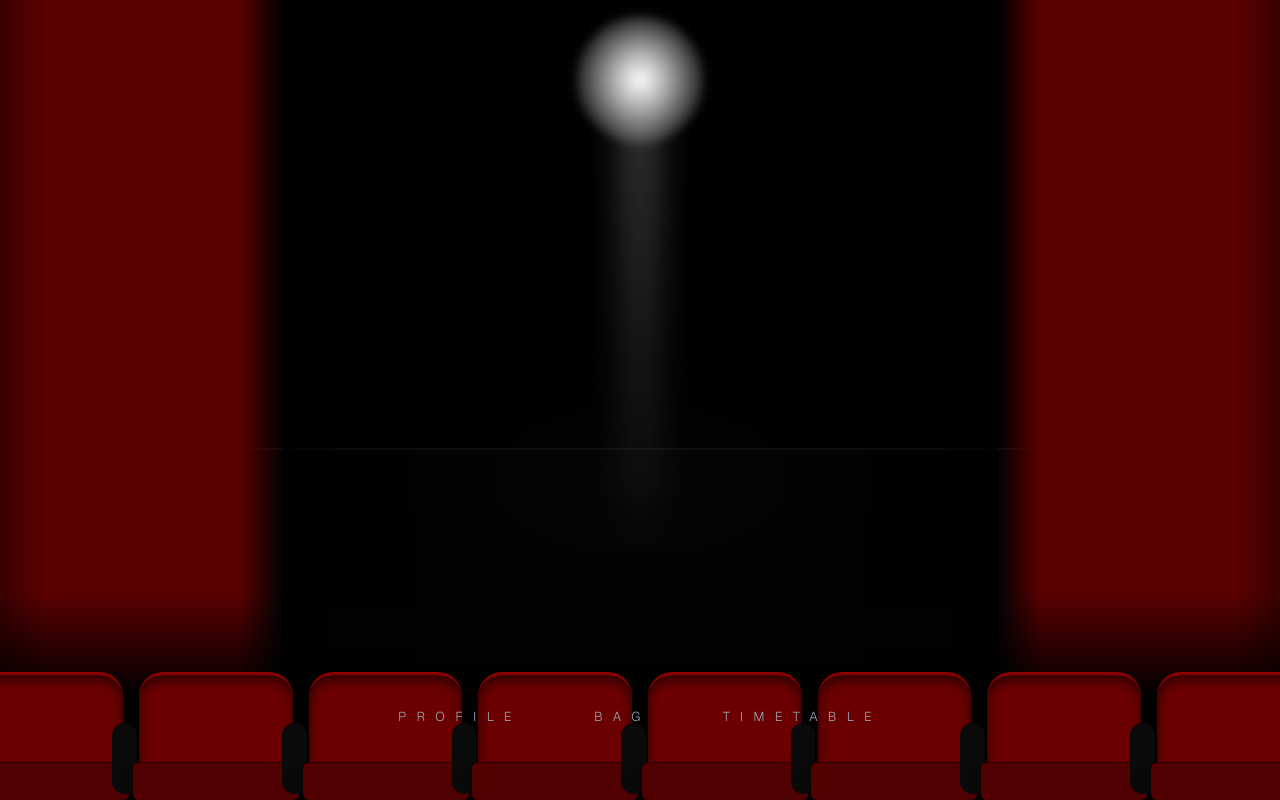
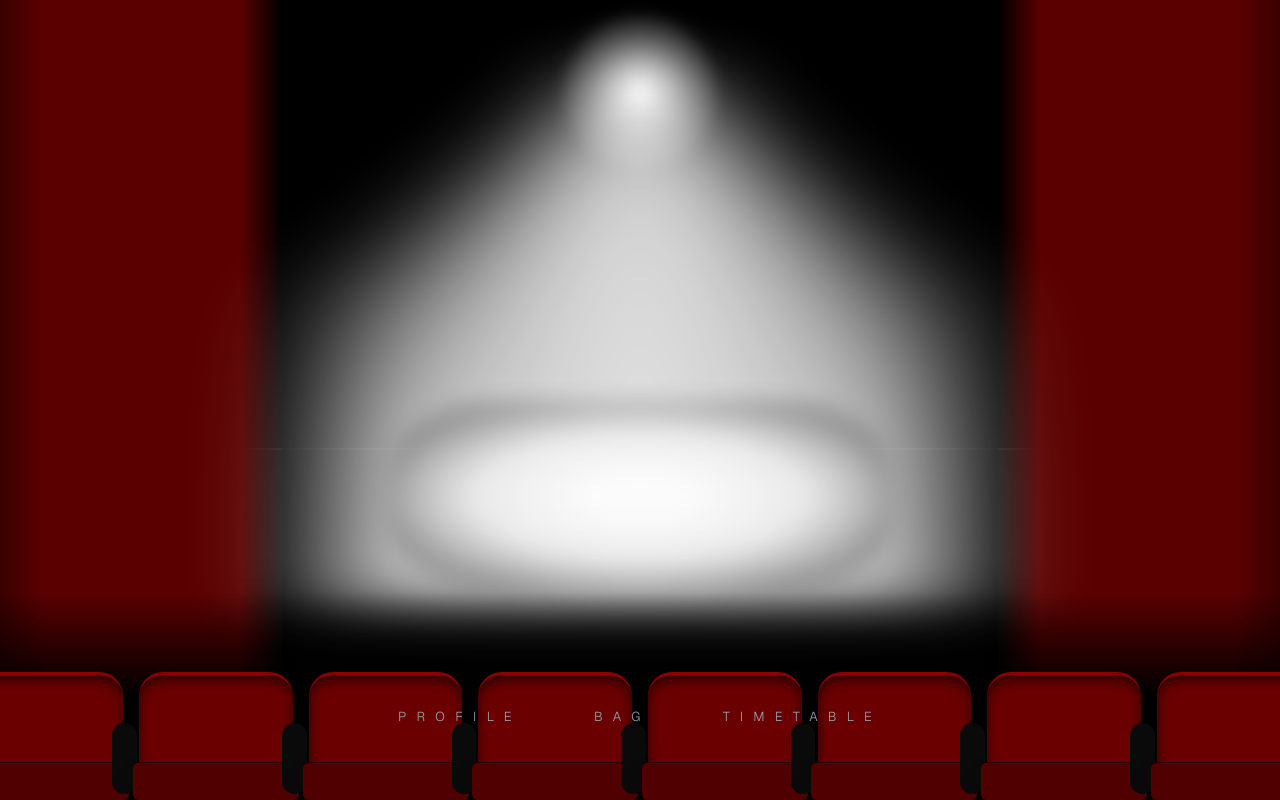
Before and after one commit to GrullmanHetche/chunghye, a Next.js app: page / in a window 1280 px wide. Built offline with nearby package versions, Linux system fonts and the light colour scheme.

Commit message:
Update page.tsx

```diff
--- a/app/page.tsx
+++ b/app/page.tsx
@@ -31,30 +31,32 @@ export default function Home() {
         <div className="absolute inset-x-0 bottom-[24vh] h-[20vh] z-2 bg-black opacity-50" />
       </div>
 
-      {/* --- 빛이 촥 퍼지는 강력한 스포트라이트 (핵심 수정) --- */}
-      <div className="absolute inset-0 z-2 pointer-events-none">
-        {/* 1. 상단 광원 (빛의 시작점) */}
-        <div className="absolute top-[2vh] left-1/2 -translate-x-1/2 w-[10vw] h-[10vw] rounded-full z-10"
+      {/* --- 위에서 세모낳게 퍼지는 강력한 스포트라이트 (핵심 부활) --- */}
+      <div className="absolute inset-0 z-2 pointer-events-none flex justify-center">
+
+        {/* 1. 상단 광원 (빛의 시작점, image_11.png 느낌) */}
+        <div className="absolute top-[2vh] w-[12vw] h-[12vw] rounded-full z-10"
           style={{
-            background: 'radial-gradient(circle at center, rgba(255, 255, 255, 1) 0%, rgba(200, 200, 200, 0.5) 50%, transparent 80%)',
-            filter: 'blur(5px)',
+            background: 'radial-gradient(circle at center, rgba(255, 255, 255, 1) 0%, rgba(200, 200, 200, 0.4) 50%, transparent 80%)',
+            filter: 'blur(8px)',
           }}
         />
 
-        {/* 2. 하강하는 원추형 빛줄기 (image_11.png 느낌 유지) */}
-        <div className="absolute top-[5vh] left-1/2 -translate-x-1/2 w-[1vw] h-[65vh] origin-top"
+        {/* 2. 하강하며 세모낳게 퍼지는 빛줄기 (image_11.png 느낌) */}
+        <div className="absolute top-[6vh] w-[20vw] h-[70vh] origin-top opacity-90 z-10"
           style={{
-            background: 'linear-gradient(to bottom, white 0%, transparent 100%)',
-            filter: 'blur(20px)',
-            opacity: 0.8,
+            // 세모난 형태를 만들기 위해 conic-gradient 사용
+            background: 'conic-gradient(from 180deg at 50% 0%, white 0deg, rgba(255,255,255,0.8) 15deg, transparent 30deg, transparent 330deg, rgba(255,255,255,0.8) 345deg, white 360deg)',
+            filter: 'blur(25px)', // 강력한 흐림 효과로 퍼지는 느낌 표현
+            transform: 'scaleX(2.5)', // 가로로 더 넓게 퍼지게
           }}
         />
 
-        {/* 3. 무대 바닥 촥 퍼지는 광원 (Radial Gradient 수정) */}
-        <div className="absolute bottom-[24vh] left-1/2 -translate-x-1/2 w-[40vw] h-[20vw] rounded-full opacity-1 z-20"
+        {/* 3. 무대 바닥 강력하게 집중된 단일 원형 광원 */}
+        <div className="absolute bottom-[26vh] w-[40vw] h-[15vw] rounded-full opacity-90 z-20"
           style={{
-            background: 'radial-gradient(ellipse at center, rgba(255, 255, 255, 0.9) 0%, rgba(255, 255, 255, 0.6) 30%, rgba(255, 255, 255, 0.3) 60%, transparent 90%)',
-            filter: 'blur(15px)', // 가장자리 흐림 효과 감소로 image_14.png 느낌
+            background: 'radial-gradient(ellipse at center, white 15%, #eee 45%, rgba(100,100,100,0.5) 75%, transparent 100%)',
+            filter: 'blur(10px)',
           }}
         />
       </div>
```
